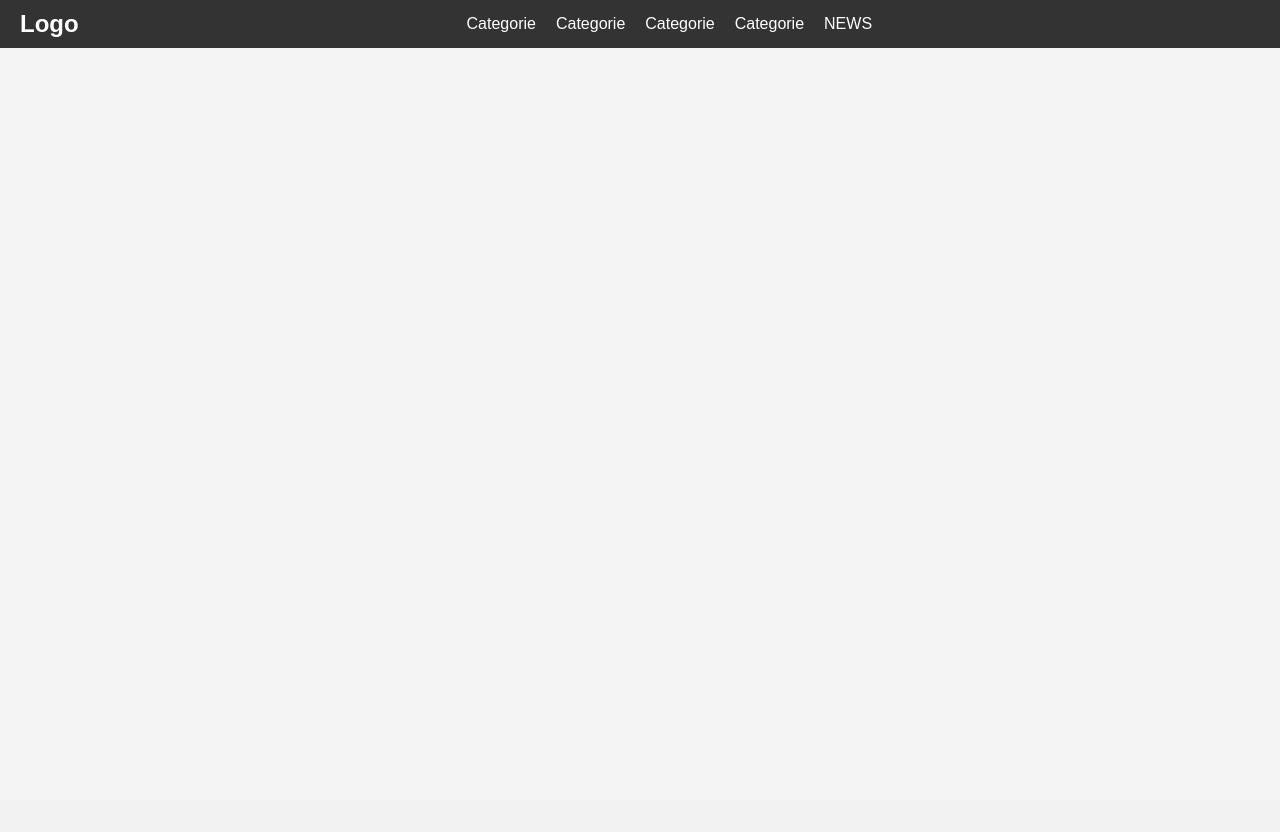
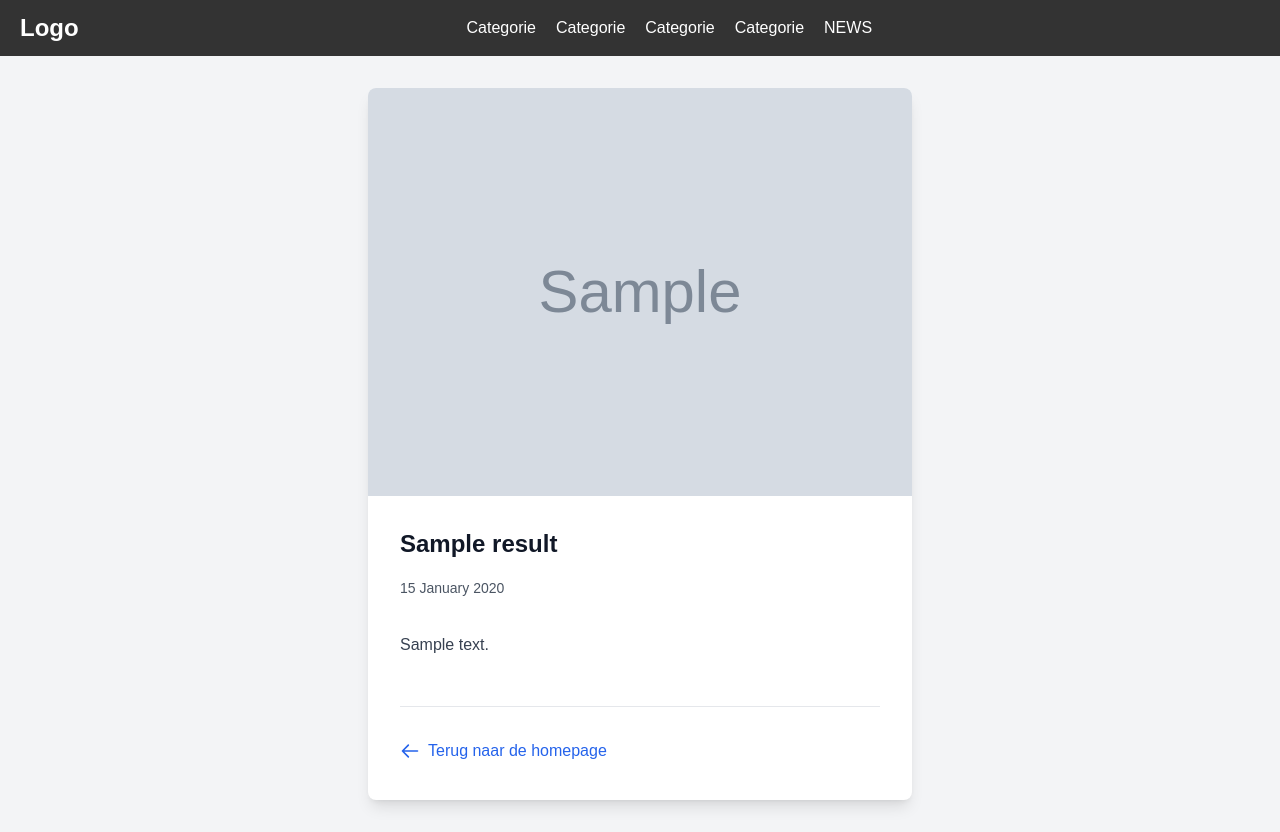
Before and after one commit to refqaxa/Positive_news_only, a Django app: page /article/1/ in a window 1280 px wide. Before the commit the page ends 48 px from the top, so only its background shows below. Run offline with Django 5.2, Linux system fonts and the light colour scheme; tables that the repository leaves empty hold one stand-in row (values such as "Sample post"); grey boxes marked "Sample" are stand-in pictures; a database or web service that is not in the repository returns one stand-in record (values such as "Sample title"); data that the repository does not hold is empty; some libraries are stand-ins or nearby versions.

Commit message:
detailpagina_box

```diff
--- a/website/templates/article_detail.html
+++ b/website/templates/article_detail.html
@@ -1,60 +1,39 @@
 {% extends 'base.html' %}
 {% load static %}
 
-<!DOCTYPE html>
-<html lang="nl">
-<head>
-    <meta charset="UTF-8">
-    <meta name="viewport" content="width=device-width, initial-scale=1.0">
-    <title>{{ article.title }}</title>
-    <style>
-        body {
-            font-family: Arial, sans-serif;
-            margin: 0;
-            padding: 0;
-            background-color: #f4f4f4;
-        }
-        .article-container {
-            max-width: 800px;
-            margin: 20px auto;
-            padding: 20px;
-            background-color: #fff;
-            border-radius: 5px;
-            box-shadow: 0 2px 5px rgba(0, 0, 0, 0.1);
-        }
-        .article-container h1 {
-            font-size: 2em;
-            margin-bottom: 20px;
-        }
-        .article-container img {
-            max-width: 100%;
-            border-radius: 5px;
-            margin-bottom: 20px;
-        }
-        .article-container p {
-            font-size: 1.1em;
-            line-height: 1.6;
-            color: #333;
-        }
-        .back-link {
-            display: inline-block;
-            margin-top: 20px;
-            color: #007BFF;
-            text-decoration: none;
-        }
-        .back-link:hover {
-            text-decoration: underline;
-        }
-    </style>
-</head>
-<body>
-    <div class="article-container">
-        <h1>{{ article.title }}</h1>
+{% block content %}
+<div class="max-w-xl mx-auto px-4">
+    <article class="bg-white rounded-lg shadow-lg overflow-hidden">
+        <!-- Hero sectie -->
         {% if article.image %}
-            <img src="{{ article.image }}" alt="{{ article.title }}">
+            <div class="w-full aspect-w-16 aspect-h-9">
+                <img src="{{ article.image }}" alt="{{ article.title }}" class="object-cover w-full h-full">
+            </div>
         {% endif %}
-        <p>{{ article.body }}</p>
-        <a href="{% url 'home' %}" class="back-link">Terug naar de homepage</a>
-    </div>
-</body>
-</html>
+
+        <div class="p-8">
+            <div class="mb-8">
+                <h1 class="text-2xl font-bold text-gray-900 mb-4">{{ article.title }}</h1>
+                <time datetime="{{ article.created_at|date:'Y-m-d' }}" class="text-sm text-gray-600">
+                    {{ article.created_at|date:"d F Y" }}
+                </time>
+            </div>
+
+            <!-- Content sectie -->
+            <div class="text-gray-700 leading-relaxed space-y-6">
+                {{ article.body|linebreaks }}
+            </div>
+
+            <!-- Navigatie -->
+            <div class="mt-12 pt-8 border-t border-gray-200">
+                <a href="{% url 'home' %}" class="inline-flex items-center text-blue-600 hover:text-blue-800">
+                    <svg class="w-5 h-5 mr-2" fill="none" stroke="currentColor" viewBox="0 0 24 24">
+                        <path stroke-linecap="round" stroke-linejoin="round" stroke-width="2" d="M10 19l-7-7m0 0l7-7m-7 7h18"></path>
+                    </svg>
+                    Terug naar de homepage
+                </a>
+            </div>
+        </div>
+    </article>
+</div>
+{% endblock %}
--- a/website/templates/base.html
+++ b/website/templates/base.html
@@ -6,9 +6,10 @@
     <meta charset="UTF-8">
     <meta name="viewport" content="width=device-width, initial-scale=1.0">
     <title>Alleen Goed Nieuws</title>
+    <script src="https://cdn.tailwindcss.com"></script>
     <link rel="stylesheet" href="{% static 'css/styles.css' %}">  <!-- Verwijs naar het CSS-bestand -->
 </head>
-<body>
+<body class="bg-gray-100">
     <!-- Navbar -->
     <nav class="navbar">
         <div class="navbar-logo">
@@ -24,10 +25,10 @@
     </nav>
 
     <!-- Inhoud van de pagina -->
-    <div class="content">
+    <main class="py-8">
         {% block content %}
         <!-- Hier wordt de inhoud van home.html ingevoegd -->
         {% endblock %}
-    </div>
+    </main>
 </body>
 </html>
```
